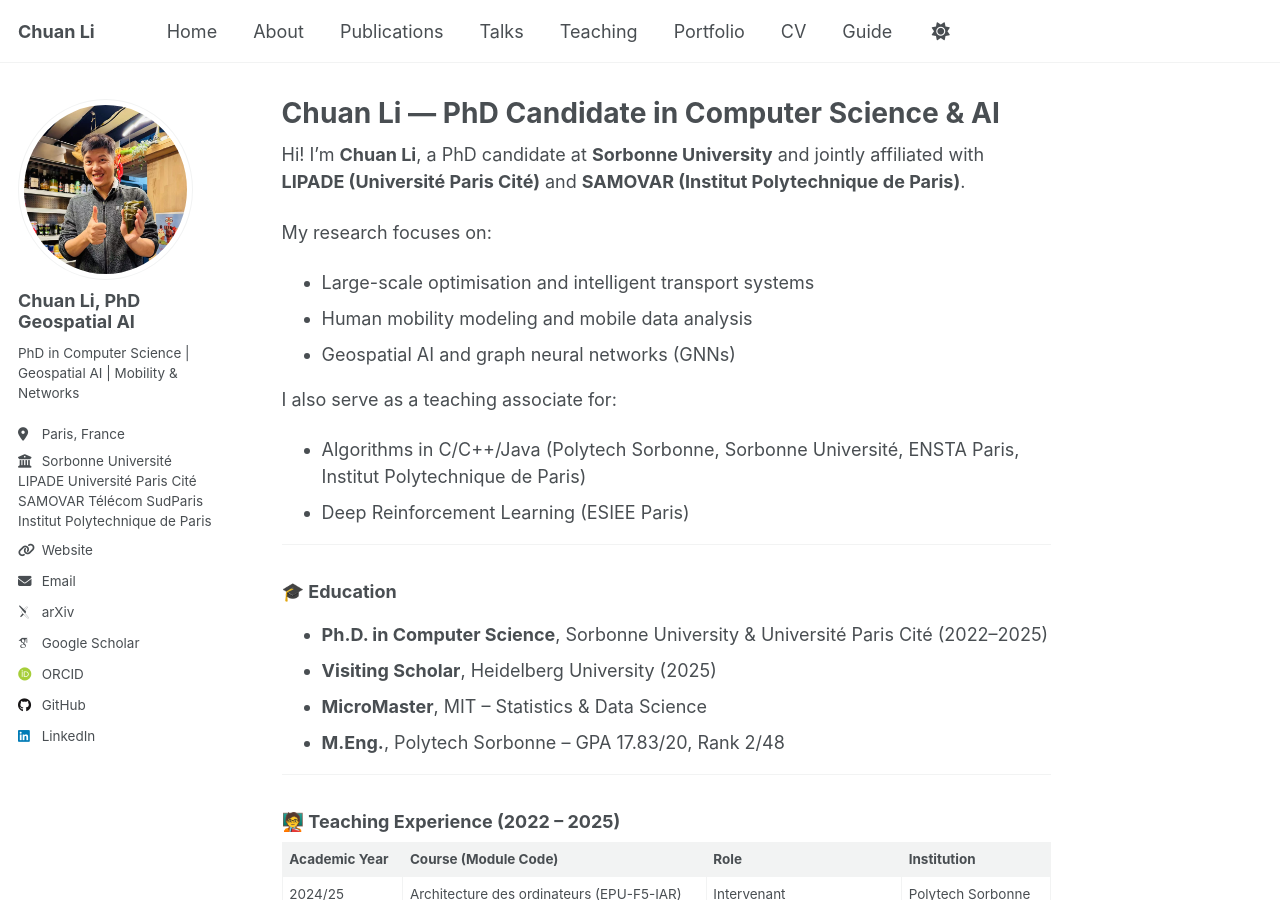
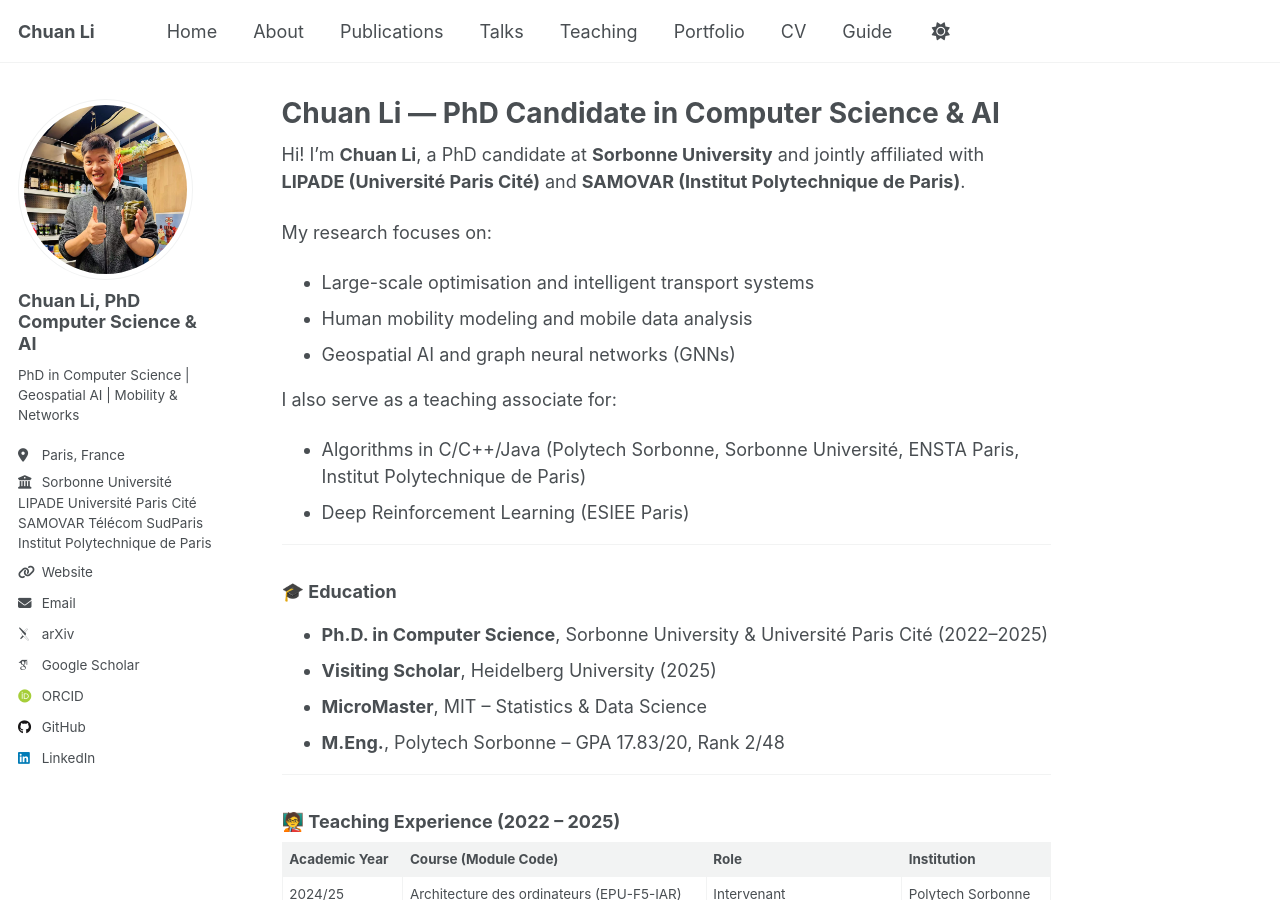
Before and after one commit to MrLIChuan/MrLIChuan.github.io, a Jekyll site: the page built from _pages/about.md, in a window 1280 px wide and 900 px high. Built offline with Jekyll 4.4.1, drawn with Linux system fonts in a browser that asks for light colours; some web fonts are replaced; a script that is not in the unit is left out.

Commit message:
Update author name in configuration file

```diff
--- a/_config.yml
+++ b/_config.yml
@@ -23,7 +23,7 @@ repository               : "academicpages/academicpages.github.io"
 author:
   # Biographic information
   avatar           : "profile2.jpg"
-  name             : "Chuan Li, PhD Geospatial AI"
+  name             : "Chuan Li, PhD Computer Science & AI"
   pronouns         : # example: "she/her"
   bio              : "PhD in Computer Science | Geospatial AI | Mobility & Networks"
   location         : "Paris, France"
```
